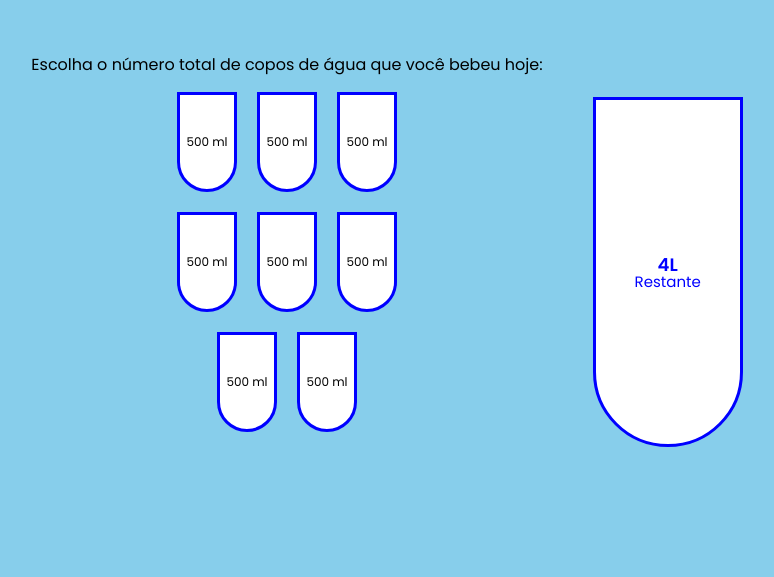
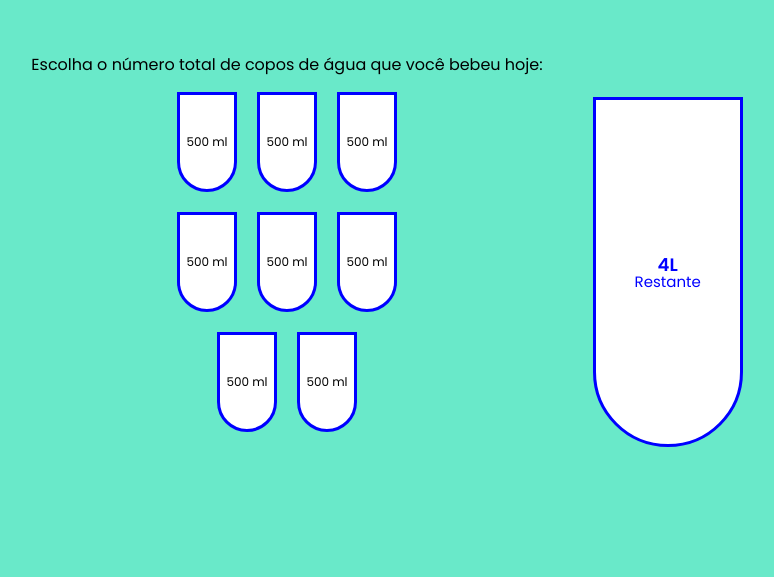
Before and after one commit to ELIEZERBITTENCOURT/IntermediateProjects, a plain HTML site: page consumo-de-agua/index.html in a window 1280 px wide. Shown: the part 223-800 px from the top of the page, without its empty margins (253-1027 px from the left). Drawn offline with Linux system fonts and the light colour scheme.

Commit message:
feat: altera cor do body

```diff
--- a/consumo-de-agua/style.css
+++ b/consumo-de-agua/style.css
@@ -8,7 +8,7 @@
 }
 
 body {
-  background-color: skyblue;
+  background-color: rgb(105, 233, 201);
   color: black;
   height: 100vh;
 }
```
